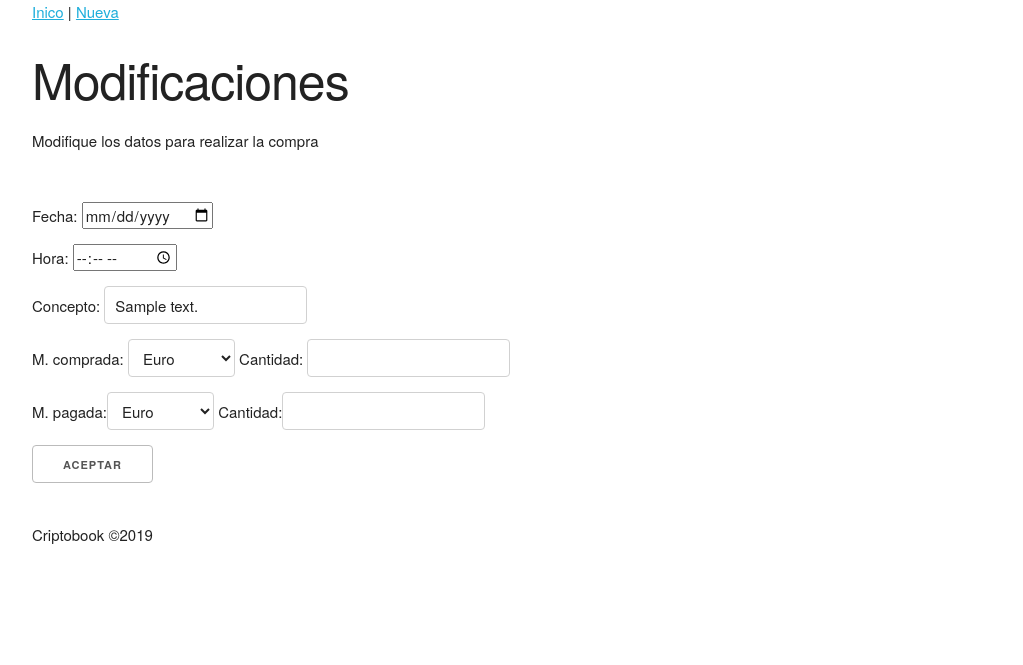
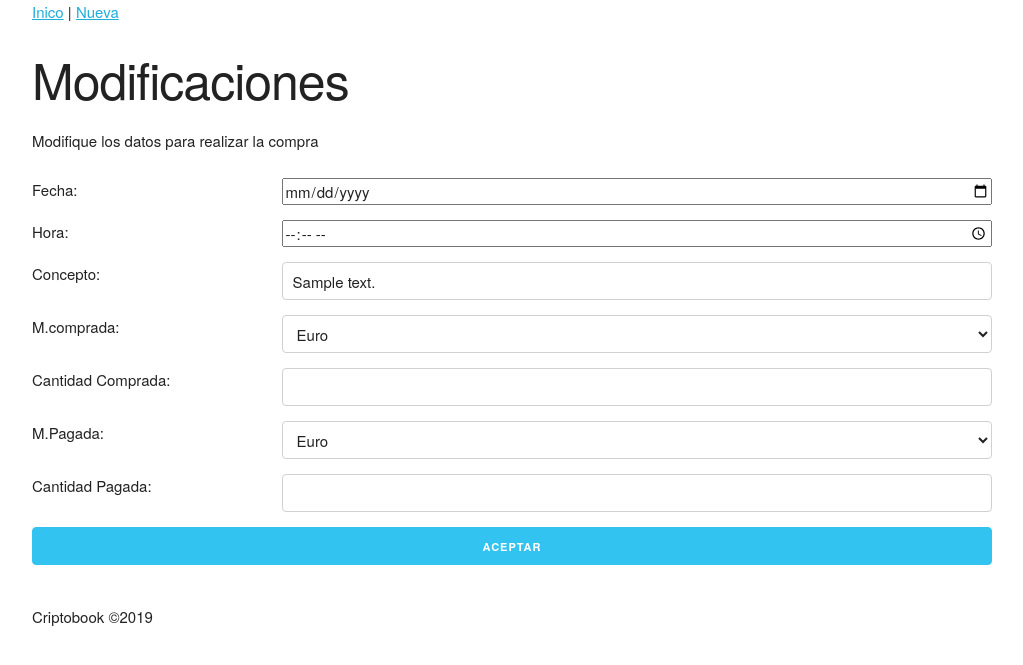
Before and after one commit to pedrorufinosegovia/Criptobook, a Flask app: template app/templates/modicacompra.html in a window 1280 px wide. Shown: the top 665 px of the page, without its empty margins (128-1151 px from the left). Run offline with Flask 2, Linux system fonts and the light colour scheme; the template is opened without the code that fills it: most values are stand-ins (such as "Sample title", 1, 10 or a date in 2020).

Commit message:
diseño modifica compra

```diff
--- a/app/templates/modicacompra.html
+++ b/app/templates/modicacompra.html
@@ -3,25 +3,63 @@
 {% block body %}
 <h1>Modificaciones</h1>
 <p>Modifique los datos para realizar la compra</p>
-        <form action= "modificacompra" method="post">
-            <input hidden type="number" name="registroseleccionado" value="{{ registro['registroseleccionado']}}"><br>
-            Fecha: <input type="date" name="fecha" id="fecha" value="{{ registro['fecha'] }}"><br>
-            Hora: <input type="time" name="hora" id="hora" value="{{ registro['hora'] }}"><br>
-            Concepto: <input type="text" name="descripcion" id="descripcion" value="{{ registro['descripcion'] }}"><br>
-            M. comprada: <select name="monedacomprada" id="monedacomprada" value="{{ registro['monedacomprada'] }}">
-                <option value="EUR">Euro</option>
-                <option value="BTC">Bitcoin</option>
-                <option value="ETH">Ethereum</option>
-                <option value="LTC">Litecoin</option>
-            </select>
-            Cantidad: <input type="number" name="cantidadcomprada" id="cantidadcomprada" step="0.001" value="{{ registro['cantidadcomprada'] }}"><br>
-            M. pagada:<select name="monedapagada" id="monedapagada" value="{{ registro['monedapagada'] }}">
+        <form class="compra" action= "modificacompra" method="post">
+            <input hidden type="number" name="registroseleccionado" value="{{ registro['registroseleccionado']}}">
+            <div class="row">
+                <div class="three columns">Fecha:</div>
+                <div class="nine columns">
+                <input  class="u-full-width" type="date" name="fecha" id="fecha" value="{{ registro['fecha'] }}">
+                </div>
+            </div>
+            <div class="row">
+                <div class="three columns">Hora:</div>
+                <div class="nine columns">
+                <input class="u-full-width" type="time" name="hora" id="hora" value="{{ registro['hora'] }}">
+                </div>
+            </div>
+            <div class="row">
+                <div class="three columns">Concepto:</div>
+                <div class="nine columns">
+                <input class="u-full-width" type="text" name="descripcion" id="descripcion" value="{{ registro['descripcion'] }}">
+                </div>
+            </div>
+            <div class="row">
+                <div class="three columns">M.comprada:</div>
+                <div class="nine columns">
+                <select class="u-full-width" name="monedacomprada" id="monedacomprada" value="{{ registro['monedacomprada'] }}">
                     <option value="EUR">Euro</option>
                     <option value="BTC">Bitcoin</option>
                     <option value="ETH">Ethereum</option>
                     <option value="LTC">Litecoin</option>
                 </select>
-            Cantidad:<input type="number" name="cantidadpagada" id="cantidadpagada" step="0.001" value="{{ registro['cantidadpagada'] }}"><br>
-            <input type="submit" value="Aceptar">
+                </div>
+            </div>
+            <div class="row">
+                <div class="three columns">Cantidad Comprada:</div>
+                <div class="nine columns">
+                <input class="u-full-width" type="number" name="cantidadcomprada" id="cantidadcomprada" step="0.001" value="{{ registro['cantidadcomprada'] }}">
+                </div>
+            </div>
+            <div class="row">
+                <div class="three columns">M.Pagada:</div>
+                <div class="nine columns">
+                <select class="u-full-width" name="monedapagada" id="monedapagada" value="{{ registro['monedapagada'] }}">
+                    <option value="EUR">Euro</option>
+                    <option value="BTC">Bitcoin</option>
+                    <option value="ETH">Ethereum</option>
+                    <option value="LTC">Litecoin</option>
+                </select>
+                </div>
+            </div>
+            <div class="row">
+                <div class="three columns">Cantidad Pagada:</div>
+                <div class="nine columns">
+                <input class="u-full-width" type="number" name="cantidadpagada" id="cantidadpagada" step="0.001" value="{{ registro['cantidadpagada'] }}">
+                </div>
+            </div>
+            <div class="row">
+            <input class="button-primary u-full-width" type="submit" value="Aceptar">
+            </div>
+
         </form>
 {% endblock %}
```
Also changed, not shown: 1 other file.
